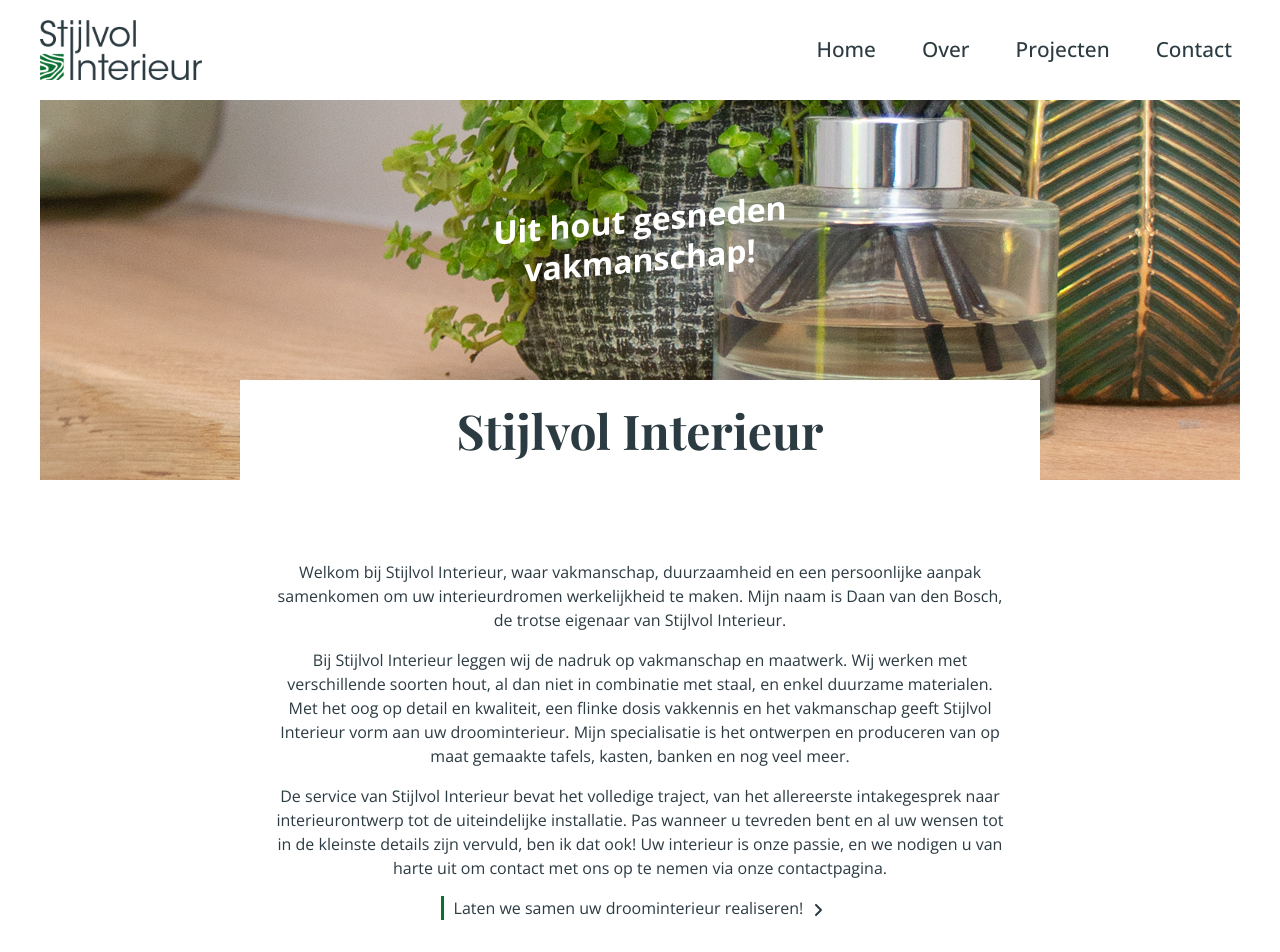
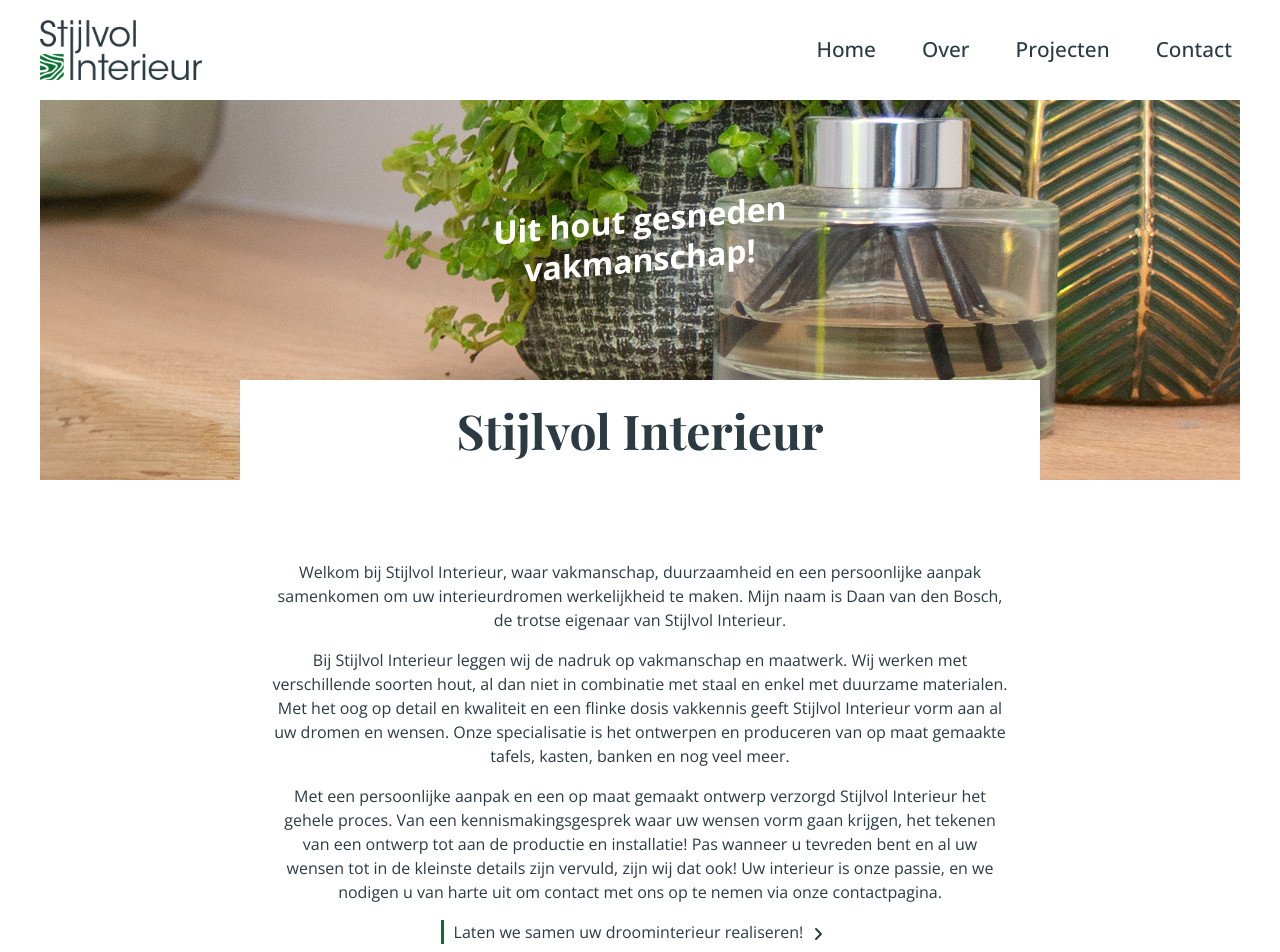
Before and after one commit to FRESCH-Branding/Stijlvol-Interieur, a Vue app: page /over in a window 1280 px wide. Shown: the top 952 px of the page. Built offline with nearby package versions, Linux system fonts and the light colour scheme.

Commit message:
analytics and text bugs

```diff
--- a/package.json
+++ b/package.json
@@ -22,6 +22,7 @@
     "vue": "^3.2.13",
     "vue-flickity": "^1.2.1",
     "vue-flickity-2": "^0.1.10",
+    "vue-gtag": "^2.0.1",
     "vue-router": "^4.0.3",
     "vue3-carousel": "^0.3.1",
     "vue3-flickity": "^1.0.6"
--- a/src/main.js
+++ b/src/main.js
@@ -4,6 +4,9 @@
 import { createApp } from "vue";
 import App from "./App.vue";
 import router from "./router";
+
+/* import analytics */
+import VueGtag from "vue-gtag";
 
 /* import the fontawesome core */
 import { library } from "@fortawesome/fontawesome-svg-core";
@@ -31,5 +34,6 @@
 
 createApp(App)
   .use(router)
+  .use(VueGtag, {config: { id: "G-FL9K17K9HN" }})
   .component("font-awesome-icon", FontAwesomeIcon)
   .mount("#app");
--- a/src/views/Contact.vue
+++ b/src/views/Contact.vue
@@ -15,9 +15,9 @@
                                 <p>
                                     <span class="lead">
                                         <h2 class="m-3">Vragen over het interieur van je dromen?</h2>
-                                            Jouw droominterieur is binnen handbereik, dus aarzel niet!
+                                            Uw droominterieur is binnen handbereik, dus aarzel niet!
                                             <br>
-                                            Neem contact op en zie hoe wij jouw dromen tot leven wekken.
+                                            Neem contact op en zie hoe wij uw dromen tot leven wekken.
                                     </span>
                                 </p>
                             </figure>
--- a/src/views/Home.vue
+++ b/src/views/Home.vue
@@ -76,7 +76,10 @@
       <div class="col-10 col-md-5 over-col">
         <h2>Stijlvol Interieur</h2>
         <p>
-          Stijlvol Interieur is een meubel en interieur bouw onderneming die zich gespecialiseerd heeft in het ontwerpen en produceren van interieur. Hierbij gebruikt Stijlvol Interieur alle soorten hout, al dan niet in combinatie met staal, en enkel duurzame producten. Met het oog op detail en kwaliteit, een flinke dosis vakkennis en het vakmanschap geeft Stijlvol Interieur vorm aan alle dromen en wensen van de klant.
+          Bij Stijlvol Interieur leggen wij de nadruk op vakmanschap en maatwerk.
+          Wij werken met verschillende soorten hout, al dan niet in combinatie met staal en enkel met duurzame materialen.
+          Met het oog op detail en kwaliteit en een flinke dosis vakkennis geeft Stijlvol Interieur vorm aan al uw dromen en wensen.
+          Onze specialisatie is het ontwerpen en produceren van op maat gemaakte tafels, kasten, banken en nog veel meer.
         </p>
         <RouterBtn>
           <router-link :to="{ name: 'Over'}">
@@ -95,7 +98,7 @@
       <div class="col-10 col-md-8 Cta-header">
         <h2>Benieuwd naar de mogelijkheden?</h2>
         <p>
-          Wil je jouw droominterieur werkelijkheid laten worden? Neem vandaag nog contact op met Stijlvol Interieur en laat ons jouw wensen tot leven brengen.
+          Wilt u uw droominterieur werkelijkheid laten worden? Neem vandaag nog contact op met Stijlvol Interieur en laat ons uw wensen tot leven brengen.
         </p>
         <RouterBtn>
           <router-link :to="{ name: 'Contact'}" class="expertise-link">
--- a/src/views/Over.vue
+++ b/src/views/Over.vue
@@ -8,17 +8,23 @@
         <div class="row justify-content-center">
             <div class="col-12 col-md-8">
                 <p>
-                    Welkom bij Stijlvol Interieur, waar vakmanschap, duurzaamheid en een persoonlijke aanpak samenkomen om uw interieurdromen werkelijkheid te maken. Mijn naam is Daan van den Bosch, de trotse eigenaar van Stijlvol Interieur.
+                    Welkom bij Stijlvol Interieur, waar vakmanschap, duurzaamheid en een persoonlijke aanpak samenkomen om uw interieurdromen werkelijkheid te maken.
+                    Mijn naam is Daan van den Bosch, de trotse eigenaar van Stijlvol Interieur.
                 </p>
                 <p>
-                    Bij Stijlvol Interieur leggen wij de nadruk op vakmanschap en maatwerk. Wij werken met verschillende soorten hout, al dan niet in combinatie met staal, en enkel duurzame materialen. Met het oog op detail en kwaliteit, een flinke dosis vakkennis en het vakmanschap geeft Stijlvol Interieur vorm aan uw droominterieur. Mijn specialisatie is het ontwerpen en produceren van op maat gemaakte tafels, kasten, banken en nog veel meer.
+                    Bij Stijlvol Interieur leggen wij de nadruk op vakmanschap en maatwerk.
+                    Wij werken met verschillende soorten hout, al dan niet in combinatie met staal en enkel met duurzame materialen.
+                    Met het oog op detail en kwaliteit en een flinke dosis vakkennis geeft Stijlvol Interieur vorm aan al uw dromen en wensen.
+                    Onze specialisatie is het ontwerpen en produceren van op maat gemaakte tafels, kasten, banken en nog veel meer.
                 </p>
                 <p>
-                    De service van Stijlvol Interieur bevat het volledige traject, van het allereerste intakegesprek naar interieurontwerp tot de uiteindelijke installatie. Pas wanneer u tevreden bent en al uw wensen tot in de kleinste details zijn vervuld, ben ik dat ook!
+                    Met een persoonlijke aanpak en een op maat gemaakt ontwerp verzorgd Stijlvol Interieur het gehele proces.
+                    Van een kennismakingsgesprek waar uw wensen vorm gaan krijgen, het tekenen van een ontwerp tot aan de productie en installatie!
+                    Pas wanneer u tevreden bent en al uw wensen tot in de kleinste details zijn vervuld, zijn wij dat ook!
                     Uw interieur is onze passie, en we nodigen u van harte uit om contact met ons op te nemen via onze contactpagina.
                 </p>
                 <RouterBtn class="m-auto">
-                            <router-link :to="{ name: 'Contact'}">
+                        <router-link :to="{ name: 'Contact'}">
                                 Laten we samen uw droominterieur realiseren!
                                 <font-awesome-icon class="FA-icon" icon="fa-solid fa-angle-right" />
                             </router-link>
@@ -34,11 +40,18 @@
                     <div class="col-12 col-md-6">
                         <h2>Missie & Visie</h2>
                         <p>
-                            Bij Stijlvol Interieur hebben we het doel om unieke, duurzame maar vooral Stijlvolle interieurs te creëren. Het is voor ons belangrijk dat we voldoen aan de wensen en behoefte van onze klanten. We maken gebruik van hoogwaardige materialen waardoor we altijd de beste kwaliteit kunnen leveren. Wat Stijlvol Interieur uniek maakt is zijn persoonlijke aanpak, aandacht voor detail en het zorgen voor een plezierige ervaring van onze klanten.
+                            Bij Stijlvol Interieur hebben we het doel om unieke, duurzame maar vooral Stijlvolle interieurs te creëren.
+                            Het is voor ons belangrijk dat we voldoen aan de wensen en behoefte van onze klanten.
+                            We maken gebruik van hoogwaardige materialen waardoor we altijd de beste kwaliteit kunnen leveren.
+                            Wat Stijlvol Interieur uniek maakt is zijn persoonlijke aanpak, aandacht voor detail en het zorgen voor een plezierige ervaring van onze klanten.
                         </p>
 
                         <p>
-                            Interieur is natuurlijk voor iedereen anders. Iemands interieur is niet alleen een ruimte om in te leven of in te werken maar dit is een stukje van iemand zijn/haar persoonlijkheid. We streven ernaar om onze klanten te helpen bij het creëren van een unieke en comfortabel omgeving waar de wensen en behoefte altijd centraal zullen staan. De visie van Stijlvol Interieur is om klanten te blijven verassen met onze creativiteit en professionaliteit!                        </p>
+                            Interieur is natuurlijk voor iedereen anders.
+                            Iemands interieur is niet alleen een ruimte om in te leven of in te werken maar dit is een stukje van iemand zijn/haar persoonlijkheid.
+                            We streven ernaar om onze klanten te helpen bij het creëren van een unieke en comfortabel omgeving waar de wensen en behoefte altijd centraal zullen staan.
+                            De visie van Stijlvol Interieur is om klanten te blijven verassen met onze creativiteit en professionaliteit!
+                        </p>
                         <RouterBtn>
                             <router-link :to="{ name: 'Contact'}">
                                 Contact
@@ -66,7 +79,7 @@
             <div class="col-10 col-md-8 Cta-header">
                 <h2>Benieuwd naar de mogelijkheden?</h2>
                 <p>
-                    Ontdek onze indrukwekkende collectie aan voorgaande meesterwerken en laat je inspireren door de prachtige interieurs die we hebben gecreëerd.
+                    Ontdek onze indrukwekkende collectie aan voorgaande meesterwerken en laat u inspireren door de prachtige interieurs die we hebben gecreëerd.
                 </p>
                 <RouterBtn>
                     <router-link :to="{ name: 'Projecten'}">
--- a/src/views/Projecten.vue
+++ b/src/views/Projecten.vue
@@ -12,7 +12,7 @@
             <div class="col-10 col-md-8">
                 <h2>Benieuwd naar de mogelijkheden?</h2>
                 <p>
-                Wil je jouw droominterieur werkelijkheid laten worden? Neem vandaag nog contact op met Stijlvol Interieur en laat ons jouw wensen tot leven brengen.
+                Wilt u uw droominterieur werkelijkheid laten worden? Neem vandaag nog contact op met Stijlvol Interieur en laat ons jouw wensen tot leven brengen.
                 </p>
                 <RouterBtn>
                 <router-link :to="{ name: 'Contact'}">
```
Also changed, not shown: 2 other files (tests, documents, lock files or other folders).
